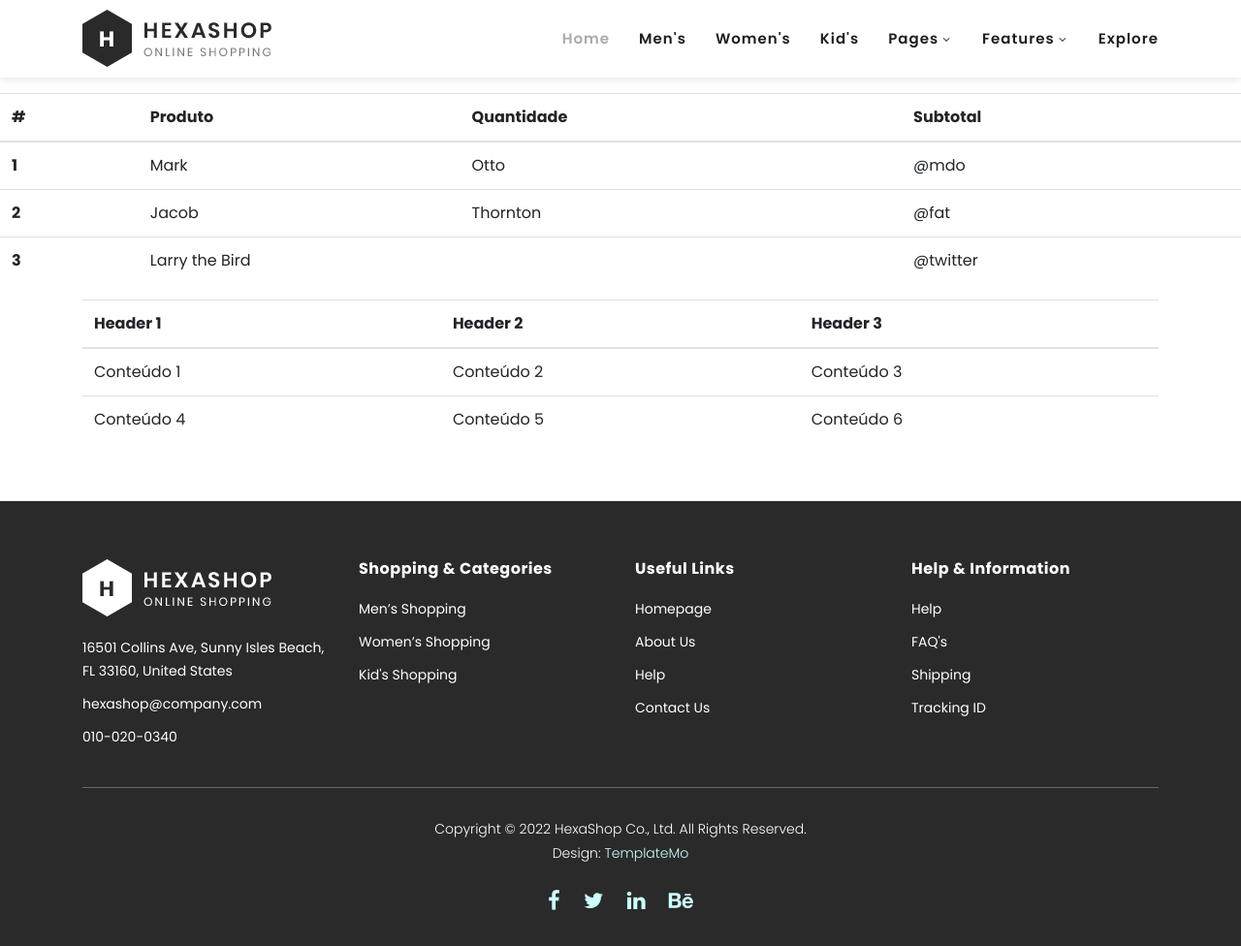
After one commit to AllanSBorges/E-commerce, a Django app: page /order in a window 1280 px wide. The commit adds this page. Shown: the whole page at 97% size. Run offline with Django 4.2, Linux system fonts and the light colour scheme; some libraries are stand-ins or nearby versions.

Commit message:
fix: Ajustes no templates

```diff
--- a/ecommerce/core/templates/index.html
+++ b/ecommerce/core/templates/index.html
@@ -79,8 +79,8 @@ https://templatemo.com/tm-571-hexashop
                                     <li><a rel="nofollow" href="https://templatemo.com/page/4" target="_blank">Template Page 4</a></li>
                                 </ul>
                             </li>
-                            <li class="scroll-to-section"><a href="#explore">Explore</a></li>
-                        </ul>
+                            <li class="scroll-to-section"><a href="#" class="btn btn-dark text-white d-flex align-items-center">Login</a></li>
+                          </ul>
                         <a class='menu-trigger'>
                             <span>Menu</span>
                         </a>
--- /dev/null
+++ b/ecommerce/core/templates/order.html
@@ -0,0 +1,278 @@
+<!DOCTYPE html>
+{% load static %}
+<html lang="en">
+
+  <head>
+
+    <meta charset="utf-8">
+    <meta name="viewport" content="width=device-width, initial-scale=1, shrink-to-fit=no">
+    <meta name="description" content="">
+    <meta name="author" content="">
+    <link href="https://fonts.googleapis.com/css?family=Poppins:100,200,300,400,500,600,700,800,900&display=swap" rel="stylesheet">
+
+    <title>Hexashop - Product Detail Page</title>
+
+
+    <!-- Additional CSS Files -->
+    <link rel="stylesheet" type="text/css" href="{% static 'css/bootstrap.min.css' %}">
+
+    <link rel="stylesheet" type="text/css" href="{% static 'css/font-awesome.css' %}">
+
+    <link rel="stylesheet" href="{% static 'css/templatemo-hexashop.css' %}">
+
+    <link rel="stylesheet" href="{% static 'css/owl-carousel.css' %}">
+
+    <link rel="stylesheet" href="{% static 'css/lightbox.css' %}">
+<!--
+
+TemplateMo 571 Hexashop
+
+https://templatemo.com/tm-571-hexashop
+
+-->
+    </head>
+
+    <body>
+
+    <!-- ***** Preloader Start ***** -->
+    <div id="preloader">
+        <div class="jumper">
+            <div></div>
+            <div></div>
+            <div></div>
+        </div>
+    </div>
+    <!-- ***** Preloader End ***** -->
+
+
+    <!-- ***** Header Area Start ***** -->
+    <header class="header-area header-sticky">
+        <div class="container">
+            <div class="row">
+                <div class="col-12">
+                    <nav class="main-nav">
+                        <!-- ***** Logo Start ***** -->
+                        <a href="index.html" class="logo">
+                            <img src="{% static 'images/logo.png' %}">
+                        </a>
+                        <!-- ***** Logo End ***** -->
+                        <!-- ***** Menu Start ***** -->
+                        <ul class="nav">
+                            <li class="scroll-to-section"><a href="index.html" class="active">Home</a></li>
+                            <li class="scroll-to-section"><a href="index.html">Men's</a></li>
+                            <li class="scroll-to-section"><a href="index.html">Women's</a></li>
+                            <li class="scroll-to-section"><a href="index.html">Kid's</a></li>
+                            <li class="submenu">
+                                <a href="javascript:;">Pages</a>
+                                <ul>
+                                    <li><a href="about.html">About Us</a></li>
+                                    <li><a href="products.html">Products</a></li>
+                                    <li><a href="single-product.html">Single Product</a></li>
+                                    <li><a href="contact.html">Contact Us</a></li>
+                                </ul>
+                            </li>
+                            <li class="submenu">
+                                <a href="javascript:;">Features</a>
+                                <ul>
+                                    <li><a href="#">Features Page 1</a></li>
+                                    <li><a href="#">Features Page 2</a></li>
+                                    <li><a href="#">Features Page 3</a></li>
+                                    <li><a rel="nofollow" href="https://templatemo.com/page/4" target="_blank">Template Page 4</a></li>
+                                </ul>
+                            </li>
+                            <li class="scroll-to-section"><a href="index.html">Explore</a></li>
+                        </ul>
+                        <a class='menu-trigger'>
+                            <span>Menu</span>
+                        </a>
+                        <!-- ***** Menu End ***** -->
+                    </nav>
+                </div>
+            </div>
+        </div>
+    </header>
+    <!-- ***** Header Area End ***** -->
+
+    <!-- ***** Main Banner Area Start ***** -->
+    <!--
+    <div class="page-heading" id="top">
+        <div class="container">
+            <div class="row">
+                <div class="col-lg-12">
+                    <div class="inner-content">
+                        <h2>Single Product Page</h2>
+                        <span>Awesome &amp; Creative HTML CSS layout by TemplateMo</span>
+                    </div>
+                </div>
+            </div>
+        </div>
+    </div>
+    -->
+    <!-- ***** Main Banner Area End ***** -->
+
+
+    <!-- ***** Product Area Starts ***** -->
+    <br><br><br><br>
+    <div>
+        <table class="table table-content">
+          <thead>
+            <tr>
+              <th scope="col">#</th>
+              <th scope="col">Produto</th>
+              <th scope="col">Quantidade</th>
+              <th scope="col">Subtotal</th>
+            </tr>
+          </thead>
+          <tbody>
+            <tr>
+              <th scope="row">1</th>
+              <td>Mark</td>
+              <td>Otto</td>
+              <td>@mdo</td>
+            </tr>
+            <tr>
+              <th scope="row">2</th>
+              <td>Jacob</td>
+              <td>Thornton</td>
+              <td>@fat</td>
+            </tr>
+            <tr>
+              <th scope="row">3</th>
+              <td colspan="2">Larry the Bird</td>
+              <td>@twitter</td>
+            </tr>
+          </tbody>
+        </table>
+    </div>
+
+    <div class="container">
+    <table class="table table-content">
+        <thead>
+            <tr>
+                <th>Header 1</th>
+                <th>Header 2</th>
+                <th>Header 3</th>
+            </tr>
+        </thead>
+        <tbody>
+            <tr>
+                <td>Conteúdo 1</td>
+                <td>Conteúdo 2</td>
+                <td>Conteúdo 3</td>
+            </tr>
+            <tr>
+                <td>Conteúdo 4</td>
+                <td>Conteúdo 5</td>
+                <td>Conteúdo 6</td>
+            </tr>
+            <!-- Adicione mais linhas conforme necessário -->
+        </tbody>
+    </table>
+</div>
+    </section>
+    <!-- ***** Product Area Ends ***** -->
+
+    <!-- ***** Footer Start ***** -->
+    <footer>
+        <div class="container">
+            <div class="row">
+                <div class="col-lg-3">
+                    <div class="first-item">
+                        <div class="logo">
+                            <img src="{% static 'images/white-logo.png' %}" alt="hexashop ecommerce templatemo">
+                        </div>
+                        <ul>
+                            <li><a href="#">16501 Collins Ave, Sunny Isles Beach, FL 33160, United States</a></li>
+                            <li><a href="#">hexashop@company.com</a></li>
+                            <li><a href="#">010-020-0340</a></li>
+                        </ul>
+                    </div>
+                </div>
+                <div class="col-lg-3">
+                    <h4>Shopping &amp; Categories</h4>
+                    <ul>
+                        <li><a href="#">Men’s Shopping</a></li>
+                        <li><a href="#">Women’s Shopping</a></li>
+                        <li><a href="#">Kid's Shopping</a></li>
+                    </ul>
+                </div>
+                <div class="col-lg-3">
+                    <h4>Useful Links</h4>
+                    <ul>
+                        <li><a href="#">Homepage</a></li>
+                        <li><a href="#">About Us</a></li>
+                        <li><a href="#">Help</a></li>
+                        <li><a href="#">Contact Us</a></li>
+                    </ul>
+                </div>
+                <div class="col-lg-3">
+                    <h4>Help &amp; Information</h4>
+                    <ul>
+                        <li><a href="#">Help</a></li>
+                        <li><a href="#">FAQ's</a></li>
+                        <li><a href="#">Shipping</a></li>
+                        <li><a href="#">Tracking ID</a></li>
+                    </ul>
+                </div>
+                <div class="col-lg-12">
+                    <div class="under-footer">
+                        <p>Copyright © 2022 HexaShop Co., Ltd. All Rights Reserved.
+
+                        <br>Design: <a href="https://templatemo.com" target="_parent" title="free css templates">TemplateMo</a></p>
+                        <ul>
+                            <li><a href="#"><i class="fa fa-facebook"></i></a></li>
+                            <li><a href="#"><i class="fa fa-twitter"></i></a></li>
+                            <li><a href="#"><i class="fa fa-linkedin"></i></a></li>
+                            <li><a href="#"><i class="fa fa-behance"></i></a></li>
+                        </ul>
+                    </div>
+                </div>
+            </div>
+        </div>
+    </footer>
+
+
+    <!-- jQuery -->
+    <script src="{% static 'js/jquery-2.1.0.min.js' %}"></script>
+
+    <!-- Bootstrap -->
+    <script src="{% static 'js/popper.js' %}"></script>
+    <script src="{% static 'js/bootstrap.min.js' %}"></script>
+
+    <!-- Plugins -->
+    <script src="{% static 'js/owl-carousel.js' %}"></script>
+    <script src="{% static 'js/accordions.js' %}"></script>
+    <script src="{% static 'js/datepicker.js' %}"></script>
+    <script src="{% static 'js/scrollreveal.min.js' %}"></script>
+    <script src="{% static 'js/waypoints.min.js' %}"></script>
+    <script src="{% static 'js/jquery.counterup.min.js' %}"></script>
+    <script src="{% static 'js/imgfix.min.js' %}"></script>
+    <script src="{% static 'js/slick.js' %}"></script>
+    <script src="{% static 'js/lightbox.js' %}"></script>
+    <script src="{% static 'js/isotope.js' %}"></script>
+    <script src="{% static 'js/quantity.js' %}"></script>
+
+    <!-- Global Init -->
+    <script src="{% static 'js/custom.js' %}"></script>
+
+    <script>
+
+        $(function() {
+            var selectedClass = "";
+            $("p").click(function(){
+            selectedClass = $(this).attr("data-rel");
+            $("#portfolio").fadeTo(50, 0.1);
+                $("#portfolio div").not("."+selectedClass).fadeOut();
+            setTimeout(function() {
+              $("."+selectedClass).fadeIn();
+              $("#portfolio").fadeTo(50, 1);
+            }, 500);
+
+            });
+        });
+
+    </script>
+
+  </body>
+
+</html>
--- a/ecommerce/core/templates/single-product.html
+++ b/ecommerce/core/templates/single-product.html
@@ -112,6 +112,7 @@ https://templatemo.com/tm-571-hexashop
 
 
     <!-- ***** Product Area Starts ***** -->
+    <br>
     <section class="section" id="product">
         <div class="container">
             <div class="row">
@@ -148,7 +149,7 @@ https://templatemo.com/tm-571-hexashop
                     </div>
                     <div class="total">
                         <h4>Total: $210.00</h4>
-                        <div class="main-border-button"><a href="#">Add To Cart</a></div>
+                        <div class="main-border-button"><a href="order">Add To Cart</a></div>
                     </div>
                 </div>
             </div>
--- a/ecommerce/core/urls.py
+++ b/ecommerce/core/urls.py
@@ -8,4 +8,5 @@ urlpatterns = [
     path("single-product.html", views.product, name="single-product"),
     path("page", views.dois, name="dois"),
     path("now", views.time_now, name="time"),
+    path("order", views.order, name="order"),
 ]
--- a/ecommerce/core/views.py
+++ b/ecommerce/core/views.py
@@ -1,5 +1,6 @@
 from django.http import HttpResponse
 from django.template import loader
+from .models import Categories, Products
 import datetime
 # Create your views here.
 
@@ -27,3 +28,8 @@ def time_now(request):
     now = datetime.datetime.now()
     html = "<html><body>It is now %s.</body></html>" % now
     return HttpResponse(html)
+
+
+def order(request):
+    template = loader.get_template('order.html')
+    return HttpResponse(template.render())
```
